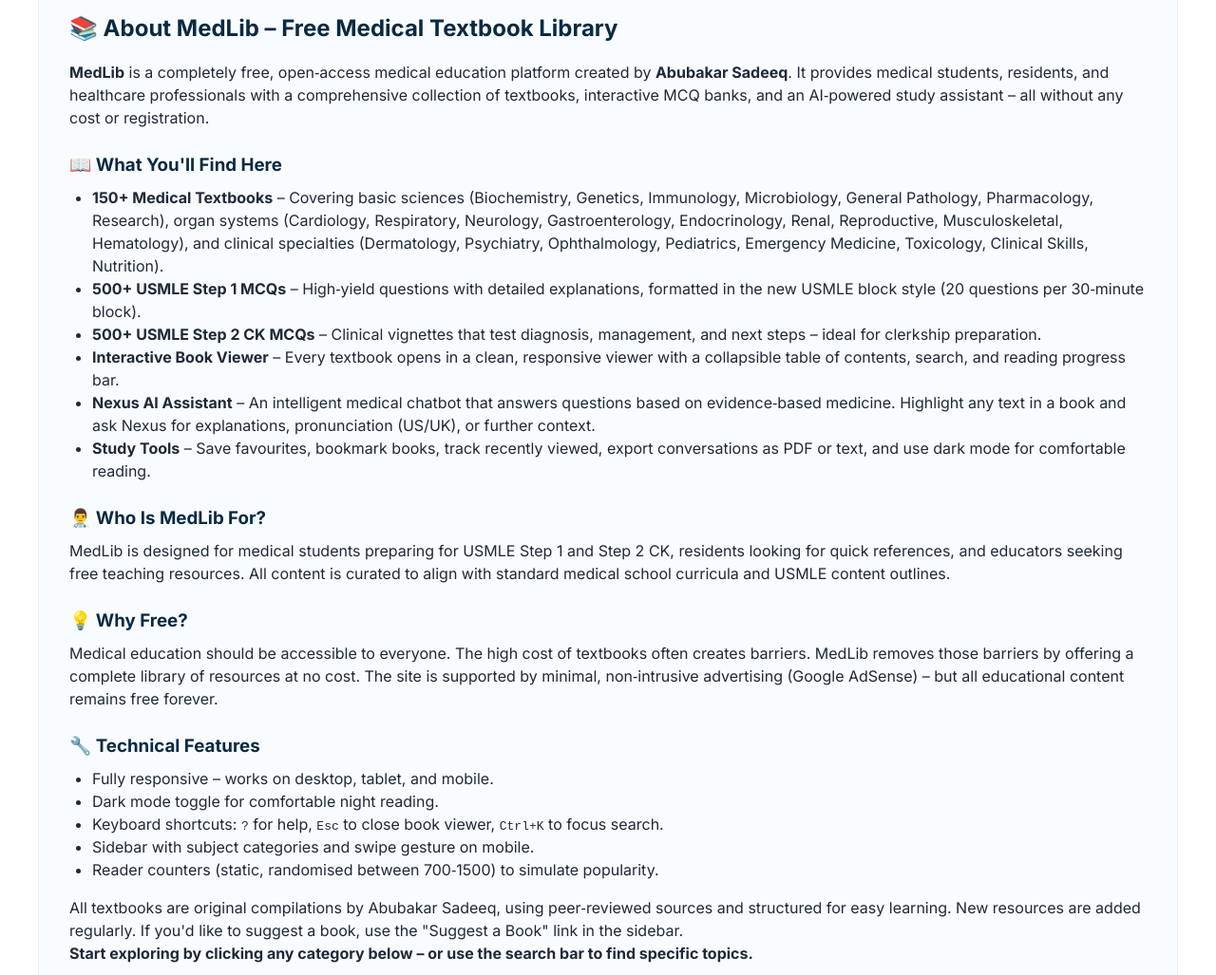
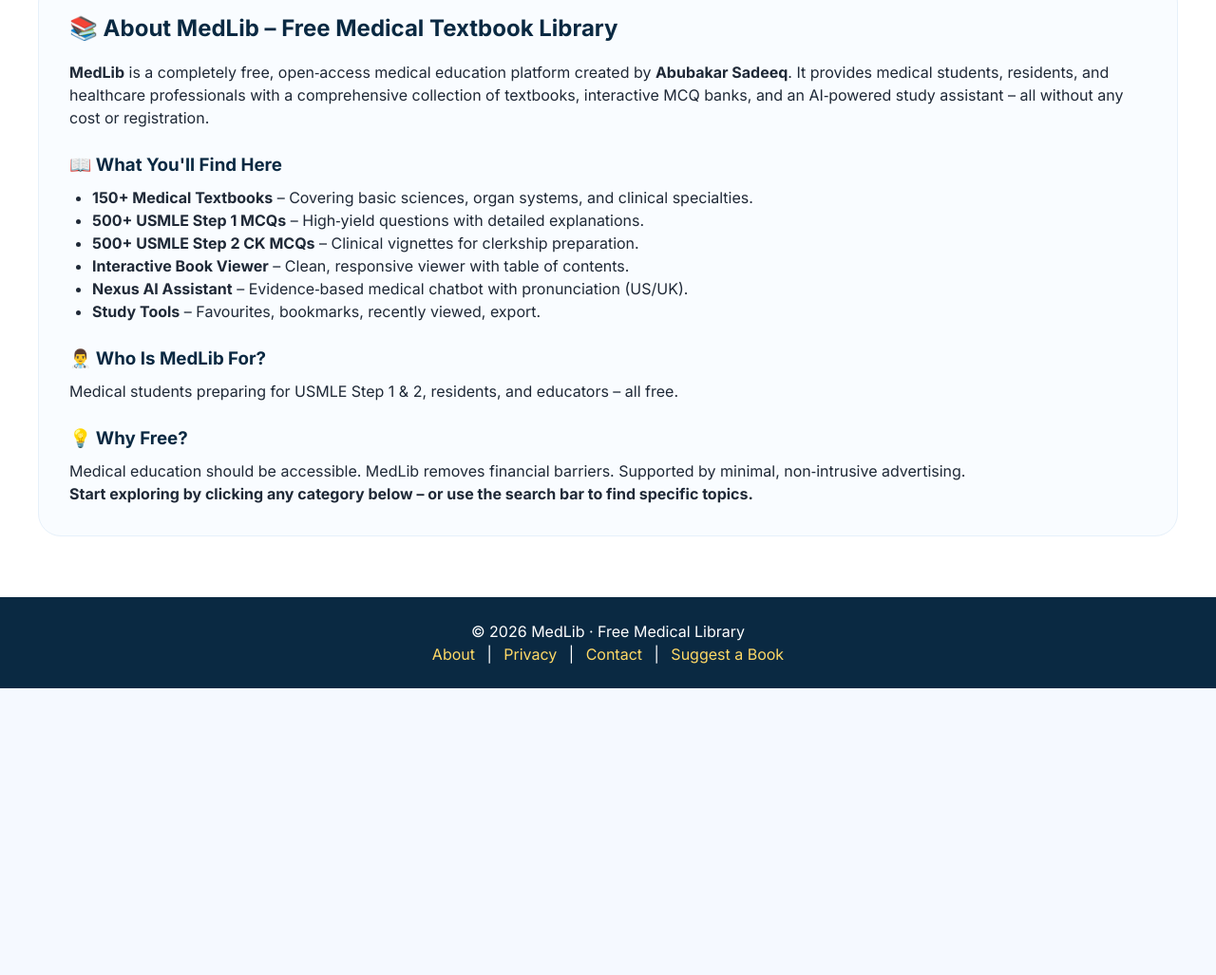
Before and after one commit to sadeeq3331-jpg/sadeeq3331-jpg.github.io, a plain HTML site: page index.html in a window 1280 px wide. Shown: the part 5293-6320 px from the top of the page at 95% size. After the commit the page ends 6018 px from the top, so only its background shows below. Drawn offline with Linux system fonts and the light colour scheme.

Commit message:
Update index.html

```diff
--- a/index.html
+++ b/index.html
@@ -24,17 +24,8 @@
     <!-- Google AdSense -->
     <script async src="https://pagead2.googlesyndication.com/pagead/js/adsbygoogle.js?client=ca-pub-9595657076711413" crossorigin="anonymous"></script>
 
-    <!-- PopAds code (commented out for review – uncomment after approval) -->
-    <!--
-    <script type="text/javascript" data-cfasync="false">
-        /*<![CDATA[/* */
-        (function(){var n=window,l="b16361ca2a1a661bda6843ca4a40ef06",t=[["siteId",844+379*195+5212924],["minBid",0],["popundersPerIP","0"],["delayBetween",0],["default",false],["defaultPerDay",0],["topmostLayer","auto"]],x=["d3d3LnhhZHNtYXJ0LmNvbS9oZy9YL2dyZXRpbmEubWluLmpz","ZDExZW5xMnJ5bXkweWwuY2xvdWRmcm9udC5uZXQveGF3cy1zZGsubWluLmpz"],w=-1,j,y,g=function(){clearTimeout(y);w++;if(x[w]&&!(1800619981000<(new Date).getTime()&&1<w)){j=n.document.createElement("script");j.type="text/javascript";j.async=!0;var k=n.document.getElementsByTagName("script")[0];j.src="https://"+atob(x[w]);j.crossOrigin="anonymous";j.onerror=g;j.onload=function(){clearTimeout(y);n[l.slice(0,16)+l.slice(0,16)]||g()};y=setTimeout(g,5E3);k.parentNode.insertBefore(j,k)}};if(!n[l]){try{Object.freeze(n[l]=t)}catch(e){}g()}})();
-        /*]]>/* */
-    </script>
-    -->
-
     <style>
-        /* ========== COMPLETE CSS (unchanged from your working version) ========== */
+        /* ========== COMPLETE CSS (same as your working version) ========== */
         * { margin:0; padding:0; box-sizing:border-box; }
         body { background:#f5f9ff; font-family:'Inter', sans-serif; line-height:1.5; color:#1f2937; transition:background .3s,color .3s; }
         body.dark { background:#1a1a2e; color:#e0e0e0; }
@@ -547,7 +538,6 @@
     <div class="back-to-top" id="backToTop" title="Back to top" aria-label="Back to top"><i class="fas fa-arrow-up" aria-hidden="true"></i></div>
     <div class="keyboard-hint" id="keyboardHint">Press ? for shortcuts</div>
 
-    <!-- LONG ABOUT SECTION (AT THE BOTTOM) – WILL BE APPENDED BY JAVASCRIPT -->
     <script>
         // ==================== MAIN APP ====================
         let books = [];
@@ -976,40 +966,26 @@
             renderBookmarks();
             renderAnalytics();
 
-            // Append the long "About MedLib" section at the very bottom (after all dynamic content)
+            // Append the long "About MedLib" section at the very bottom
             const aboutSection = document.createElement('div');
             aboutSection.id = 'about-medlib-bottom';
             aboutSection.style.cssText = 'max-width: 1200px; margin: 3rem auto 0; padding: 2rem; background: #f9fcff; border-radius: 24px; border: 1px solid #e6f0fa;';
             aboutSection.innerHTML = `
                 <h2 style="color: #0a2942; margin-bottom: 1rem;">📚 About MedLib – Free Medical Textbook Library</h2>
                 <p><strong>MedLib</strong> is a completely free, open‑access medical education platform created by <strong>Abubakar Sadeeq</strong>. It provides medical students, residents, and healthcare professionals with a comprehensive collection of textbooks, interactive MCQ banks, and an AI‑powered study assistant – all without any cost or registration.</p>
-
                 <h3 style="color: #0a2942; margin: 1.5rem 0 0.5rem;">📖 What You'll Find Here</h3>
                 <ul style="margin-left: 1.5rem; margin-bottom: 1rem;">
-                    <li><strong>150+ Medical Textbooks</strong> – Covering basic sciences (Biochemistry, Genetics, Immunology, Microbiology, General Pathology, Pharmacology, Research), organ systems (Cardiology, Respiratory, Neurology, Gastroenterology, Endocrinology, Renal, Reproductive, Musculoskeletal, Hematology), and clinical specialties (Dermatology, Psychiatry, Ophthalmology, Pediatrics, Emergency Medicine, Toxicology, Clinical Skills, Nutrition).</li>
-                    <li><strong>500+ USMLE Step 1 MCQs</strong> – High‑yield questions with detailed explanations, formatted in the new USMLE block style (20 questions per 30‑minute block).</li>
-                    <li><strong>500+ USMLE Step 2 CK MCQs</strong> – Clinical vignettes that test diagnosis, management, and next steps – ideal for clerkship preparation.</li>
-                    <li><strong>Interactive Book Viewer</strong> – Every textbook opens in a clean, responsive viewer with a collapsible table of contents, search, and reading progress bar.</li>
-                    <li><strong>Nexus AI Assistant</strong> – An intelligent medical chatbot that answers questions based on evidence‑based medicine. Highlight any text in a book and ask Nexus for explanations, pronunciation (US/UK), or further context.</li>
-                    <li><strong>Study Tools</strong> – Save favourites, bookmark books, track recently viewed, export conversations as PDF or text, and use dark mode for comfortable reading.</li>
+                    <li><strong>150+ Medical Textbooks</strong> – Covering basic sciences, organ systems, and clinical specialties.</li>
+                    <li><strong>500+ USMLE Step 1 MCQs</strong> – High‑yield questions with detailed explanations.</li>
+                    <li><strong>500+ USMLE Step 2 CK MCQs</strong> – Clinical vignettes for clerkship preparation.</li>
+                    <li><strong>Interactive Book Viewer</strong> – Clean, responsive viewer with table of contents.</li>
+                    <li><strong>Nexus AI Assistant</strong> – Evidence‑based medical chatbot with pronunciation (US/UK).</li>
+                    <li><strong>Study Tools</strong> – Favourites, bookmarks, recently viewed, export.</li>
                 </ul>
-
                 <h3 style="color: #0a2942; margin: 1.5rem 0 0.5rem;">👨‍⚕️ Who Is MedLib For?</h3>
-                <p>MedLib is designed for medical students preparing for USMLE Step 1 and Step 2 CK, residents looking for quick references, and educators seeking free teaching resources. All content is curated to align with standard medical school curricula and USMLE content outlines.</p>
-
+                <p>Medical students preparing for USMLE Step 1 & 2, residents, and educators – all free.</p>
                 <h3 style="color: #0a2942; margin: 1.5rem 0 0.5rem;">💡 Why Free?</h3>
-                <p>Medical education should be accessible to everyone. The high cost of textbooks often creates barriers. MedLib removes those barriers by offering a complete library of resources at no cost. The site is supported by minimal, non‑intrusive advertising (Google AdSense) – but all educational content remains free forever.</p>
-
-                <h3 style="color: #0a2942; margin: 1.5rem 0 0.5rem;">🔧 Technical Features</h3>
-                <ul style="margin-left: 1.5rem;">
-                    <li>Fully responsive – works on desktop, tablet, and mobile.</li>
-                    <li>Dark mode toggle for comfortable night reading.</li>
-                    <li>Keyboard shortcuts: <kbd>?</kbd> for help, <kbd>Esc</kbd> to close book viewer, <kbd>Ctrl+K</kbd> to focus search.</li>
-                    <li>Sidebar with subject categories and swipe gesture on mobile.</li>
-                    <li>Reader counters (static, randomised between 700‑1500) to simulate popularity.</li>
-                </ul>
-
-                <p style="margin-top: 1rem;">All textbooks are original compilations by Abubakar Sadeeq, using peer‑reviewed sources and structured for easy learning. New resources are added regularly. If you'd like to suggest a book, use the "Suggest a Book" link in the sidebar.</p>
+                <p>Medical education should be accessible. MedLib removes financial barriers. Supported by minimal, non‑intrusive advertising.</p>
                 <p><strong>Start exploring by clicking any category below – or use the search bar to find specific topics.</strong></p>
             `;
             main.appendChild(aboutSection);
@@ -1078,7 +1054,7 @@
                     fetch('books.json'),
                     fetch('mcqs.json')
                 ]);
-                if (!booksRes.ok || !mcqsRes.ok) throw new Error('Failed to fetch');
+                if (!booksRes.ok || !mcqsRes.ok) throw new Error('One of the JSON files is missing');
                 const textbooks = await booksRes.json();
                 const questionBanks = await mcqsRes.json();
                 books = [...textbooks, ...questionBanks];
@@ -1093,6 +1069,7 @@
                 }
             } catch(e) {
                 console.error('Error loading resources', e);
+                document.getElementById('mainContent').innerHTML = '<div style="text-align:center; padding:2rem;">Failed to load content. Please ensure books.json and mcqs.json exist.</div>';
             }
             document.getElementById('loading-skeleton').style.display = 'none';
         }
@@ -1138,6 +1115,7 @@
         window.createBookCard = createBookCard;
     </script>
 
+    <!-- Nexus AI Assistant (fixed for mobile) -->
     <script defer src="https://js.puter.com/v2/"></script>
     <script defer src="nexus.js"></script>
 </body>
```
